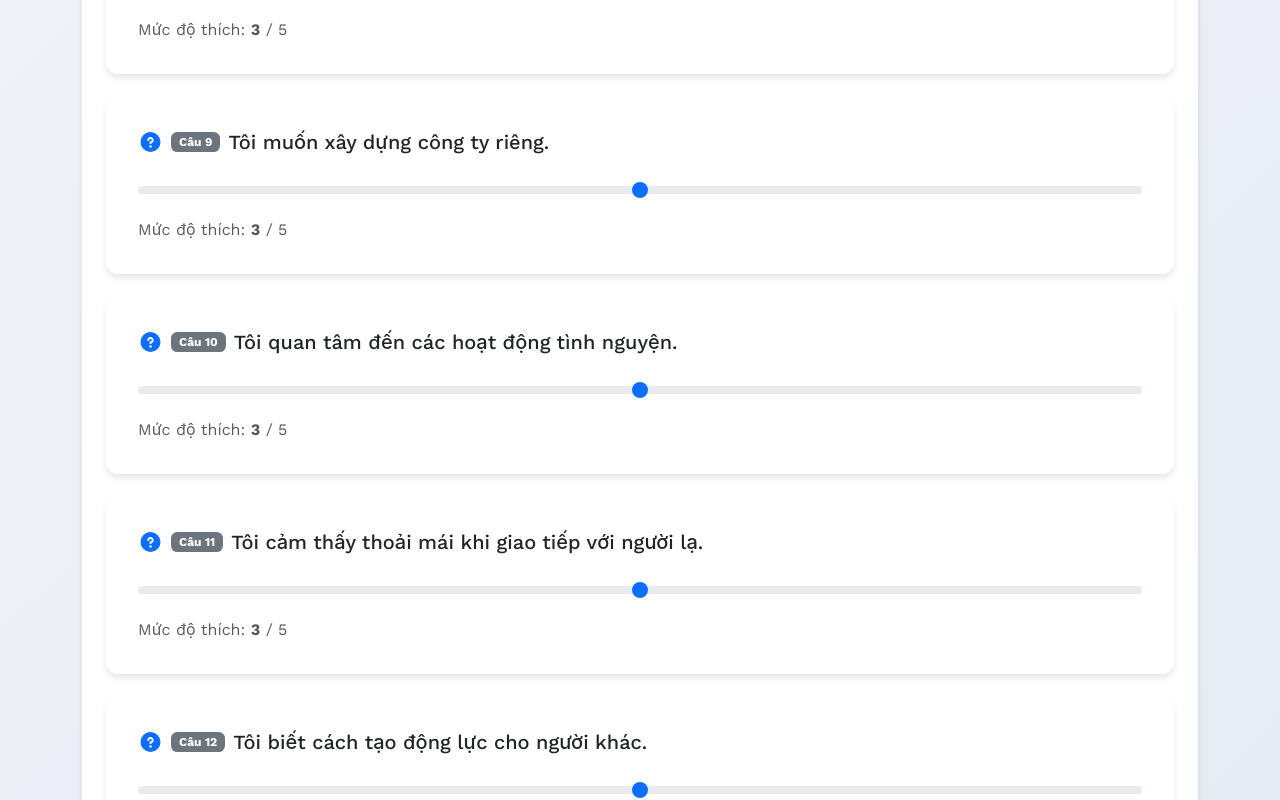
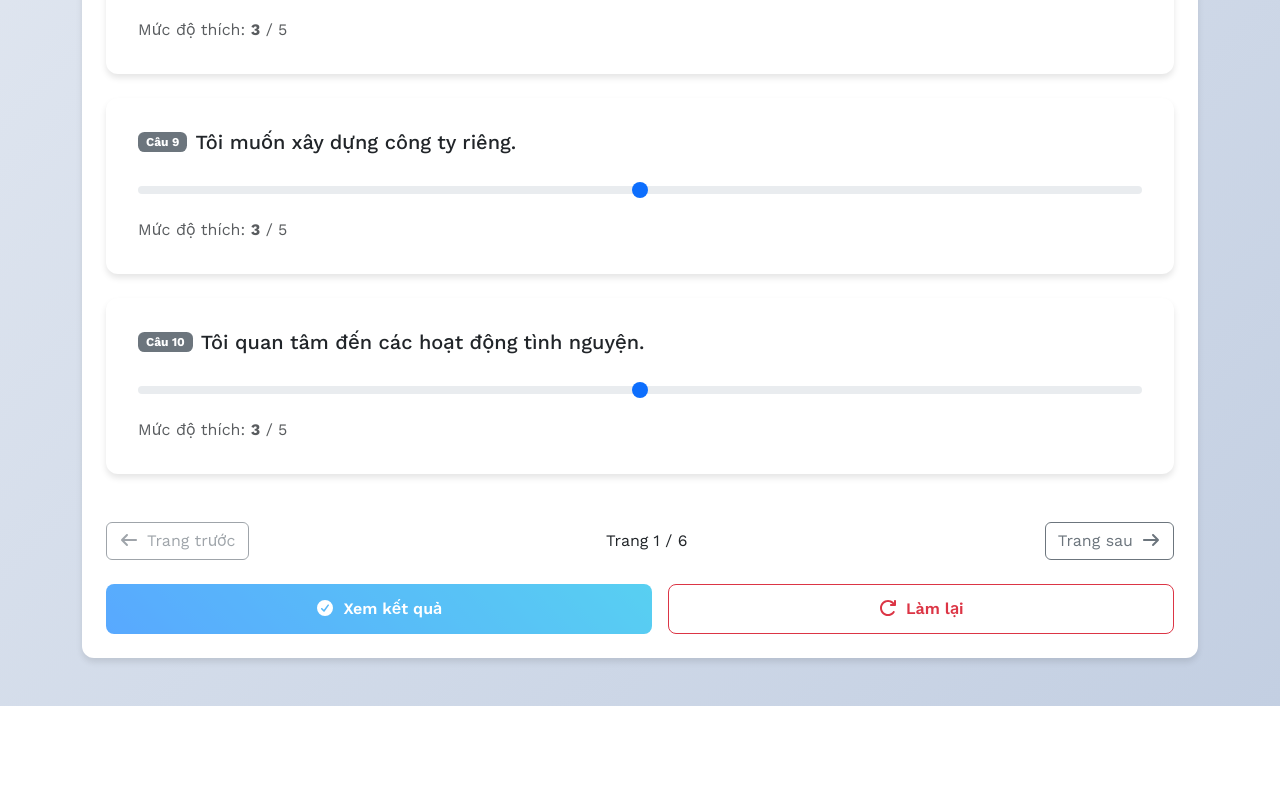
Before and after one commit to tungpham42/holland, a React (Create React App) app: page / in a window 1280 px wide. Shown: the part 1685-2485 px from the top of the page. After the commit the page ends 2391 px from the top, so only its background shows below. Built offline with nearby package versions, Linux system fonts and the light colour scheme.

Commit message:
pagination and isAnswered

```diff
--- a/src/App.tsx
+++ b/src/App.tsx
@@ -7,6 +7,7 @@ import { HollandType } from "./data/riasecDescriptions";
 import QuestionCard from "./components/QuestionCard";
 import Result from "./components/Result";
 import MainBrandLogo from "./components/MainBrandLogo";
+import Pagination from "./components/Pagination";
 
 type Scores = Record<HollandType, number>;
 
@@ -14,6 +15,8 @@ export default function App() {
   const [questions, setQuestions] = useState<Question[]>([]);
   const [answers, setAnswers] = useState<Record<number, number | null>>({});
   const [result, setResult] = useState<Scores | null>(null);
+  const [currentPage, setCurrentPage] = useState(1);
+  const questionsPerPage = 10;
 
   useEffect(() => {
     const shuffled = resetTest();
@@ -44,11 +47,29 @@ export default function App() {
     shuffled.forEach((q) => (resetAnswers[q.id] = null));
     setAnswers(resetAnswers);
     setResult(null);
+    setCurrentPage(1);
     localStorage.removeItem("holland_scores");
   };
 
   const totalAnswered = Object.values(answers).filter((v) => v !== null).length;
   const allAnswered = totalAnswered === questions.length;
+
+  // Calculate pagination
+  const indexOfLastQuestion = currentPage * questionsPerPage;
+  const indexOfFirstQuestion = indexOfLastQuestion - questionsPerPage;
+  const currentQuestions = questions.slice(
+    indexOfFirstQuestion,
+    indexOfLastQuestion
+  );
+  const totalPages = Math.ceil(questions.length / questionsPerPage);
+
+  const handlePreviousPage = () => {
+    setCurrentPage((prev) => Math.max(prev - 1, 1));
+  };
+
+  const handleNextPage = () => {
+    setCurrentPage((prev) => Math.min(prev + 1, totalPages));
+  };
 
   return (
     <Container className="my-5">
@@ -84,14 +105,21 @@ export default function App() {
               className="mb-4"
               variant="info"
             />
-            {questions.map((q) => (
+            {currentQuestions.map((q) => (
               <QuestionCard
                 key={q.id}
                 question={q}
                 value={answers[q.id] || 3}
                 onChange={(val) => handleChange(q.id, val)}
+                isAnswered={answers[q.id] !== null} // Pass isAnswered prop
               />
             ))}
+            <Pagination
+              currentPage={currentPage}
+              totalPages={totalPages}
+              onPrevious={handlePreviousPage}
+              onNext={handleNextPage}
+            />
             <div className="d-flex gap-3 mt-4">
               <Button
                 variant="primary"
--- /dev/null
+++ b/src/components/Pagination.tsx
@@ -0,0 +1,42 @@
+import React from "react";
+import { Button } from "react-bootstrap";
+import { FontAwesomeIcon } from "@fortawesome/react-fontawesome";
+import { faArrowLeft, faArrowRight } from "@fortawesome/free-solid-svg-icons";
+
+interface Props {
+  currentPage: number;
+  totalPages: number;
+  onPrevious: () => void;
+  onNext: () => void;
+}
+
+export default function Pagination({
+  currentPage,
+  totalPages,
+  onPrevious,
+  onNext,
+}: Props) {
+  return (
+    <div className="d-flex justify-content-between align-items-center mt-4">
+      <Button
+        variant="outline-secondary"
+        onClick={onPrevious}
+        disabled={currentPage === 1}
+      >
+        <FontAwesomeIcon icon={faArrowLeft} className="me-2" />
+        Trang trước
+      </Button>
+      <span>
+        Trang {currentPage} / {totalPages}
+      </span>
+      <Button
+        variant="outline-secondary"
+        onClick={onNext}
+        disabled={currentPage === totalPages}
+      >
+        Trang sau
+        <FontAwesomeIcon icon={faArrowRight} className="ms-2" />
+      </Button>
+    </div>
+  );
+}
--- a/src/components/QuestionCard.tsx
+++ b/src/components/QuestionCard.tsx
@@ -1,23 +1,34 @@
 import { Card, Form, Badge } from "react-bootstrap";
 import { FontAwesomeIcon } from "@fortawesome/react-fontawesome";
-import { faQuestionCircle } from "@fortawesome/free-solid-svg-icons";
+import { faCheckCircle } from "@fortawesome/free-solid-svg-icons";
 import { Question } from "../data/questions";
 
 interface Props {
   question: Question;
   value?: number;
   onChange: (value: number) => void;
+  isAnswered: boolean; // New prop to indicate if the question is answered
 }
 
-export default function QuestionCard({ question, value, onChange }: Props) {
+export default function QuestionCard({
+  question,
+  value,
+  onChange,
+  isAnswered,
+}: Props) {
   return (
-    <Card className="mb-4 p-3">
+    <Card
+      className="mb-4 p-3"
+      style={{
+        backgroundColor: isAnswered ? "#e6f3ff" : "#ffffff",
+        boxShadow: isAnswered
+          ? "0 4px 6px rgba(0, 123, 255, 0.15)"
+          : "0 4px 6px rgba(0, 0, 0, 0.1)",
+        transition: "all 0.3s ease",
+      }}
+    >
       <Card.Body>
         <Card.Title className="d-flex align-items-center">
-          <FontAwesomeIcon
-            icon={faQuestionCircle}
-            className="me-2 text-primary"
-          />
           <Badge
             bg="secondary"
             className="me-2"
@@ -32,6 +43,13 @@ export default function QuestionCard({ question, value, onChange }: Props) {
             Câu {question.displayOrder}
           </Badge>
           {question.text}
+          {isAnswered && (
+            <FontAwesomeIcon
+              icon={faCheckCircle}
+              className="ms-2 text-success"
+              title="Đã trả lời"
+            />
+          )}
         </Card.Title>
         <Form.Range
           min={1}
```
